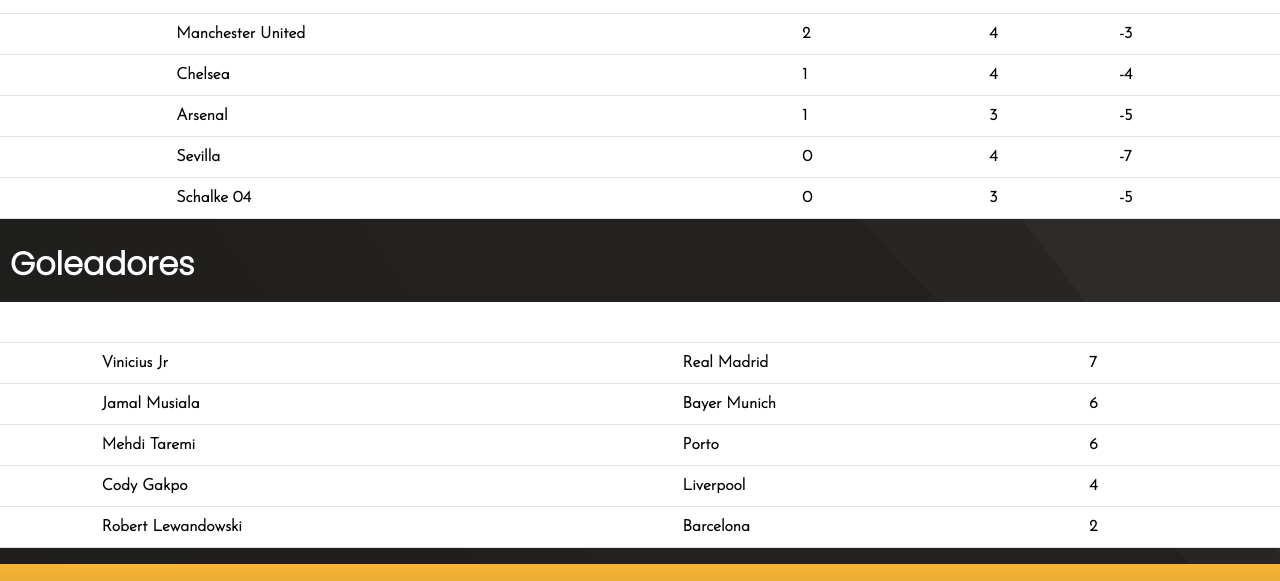
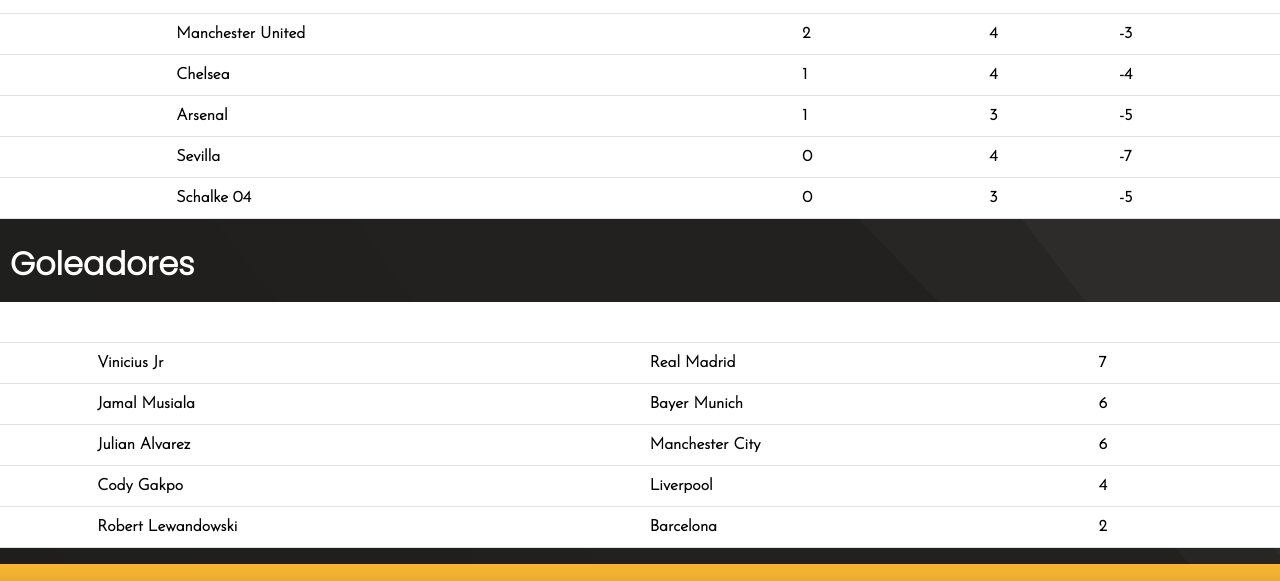
Before and after one commit to Lucas03Wolf/PF-Wolf, a website: page pages/posiciones.html in a window 1280 px wide. Shown: the part 493-1074 px from the top of the page. Drawn offline with nearby package versions, Linux system fonts and the light colour scheme.

Commit message:
Seo and club page changes

```diff
--- a/pages/posiciones.html
+++ b/pages/posiciones.html
@@ -147,8 +147,8 @@
               </tr>
               <tr class="columnaTabla">
                 <th scope="row">3</th>
-                <td>Mehdi Taremi</td>
-                <td>Porto</td>
+                <td>Julian Alvarez</td>
+                <td>Manchester City</td>
                 <td>6</td>
               </tr>
               <tr class="columnaTabla">
```
